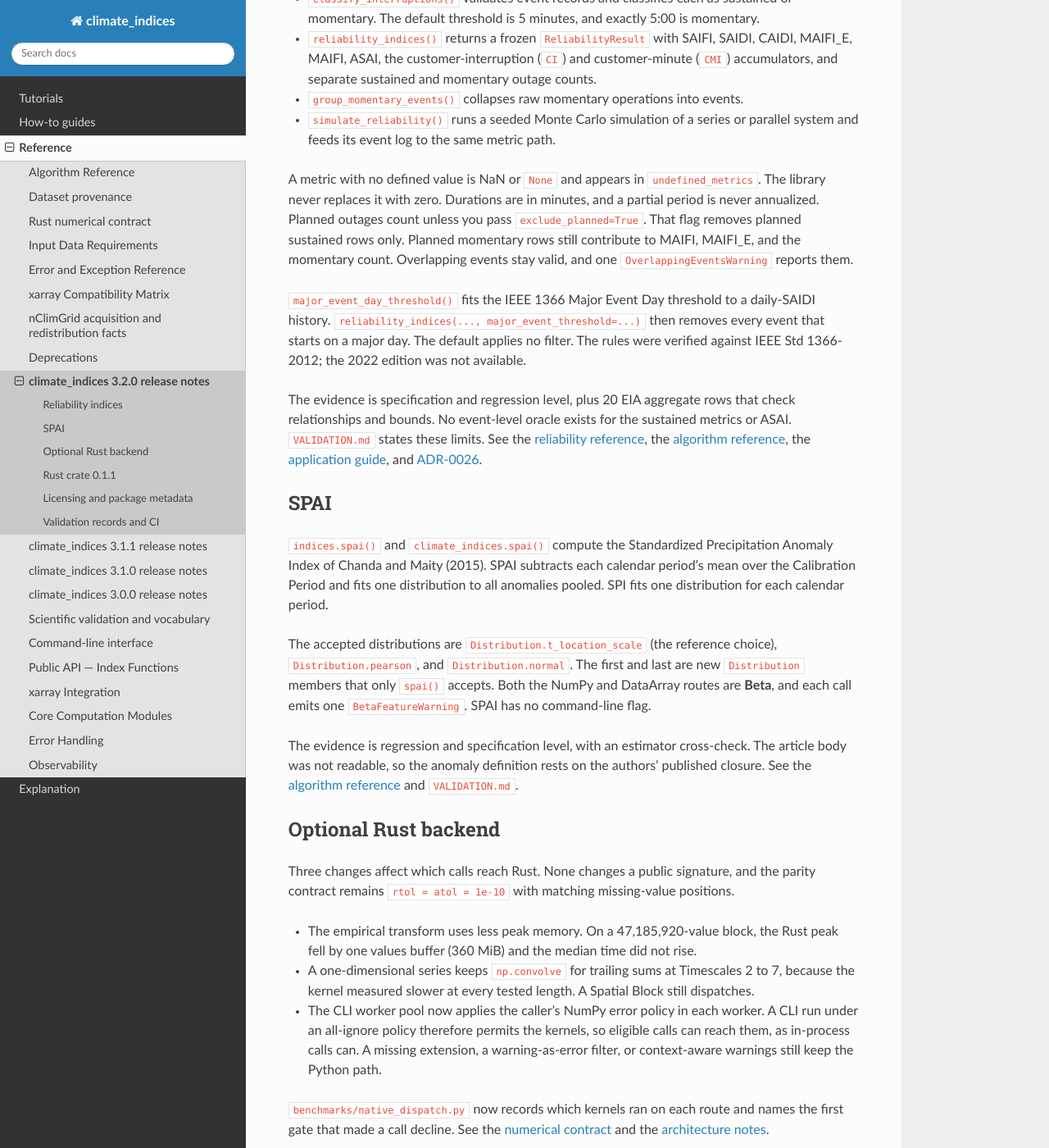
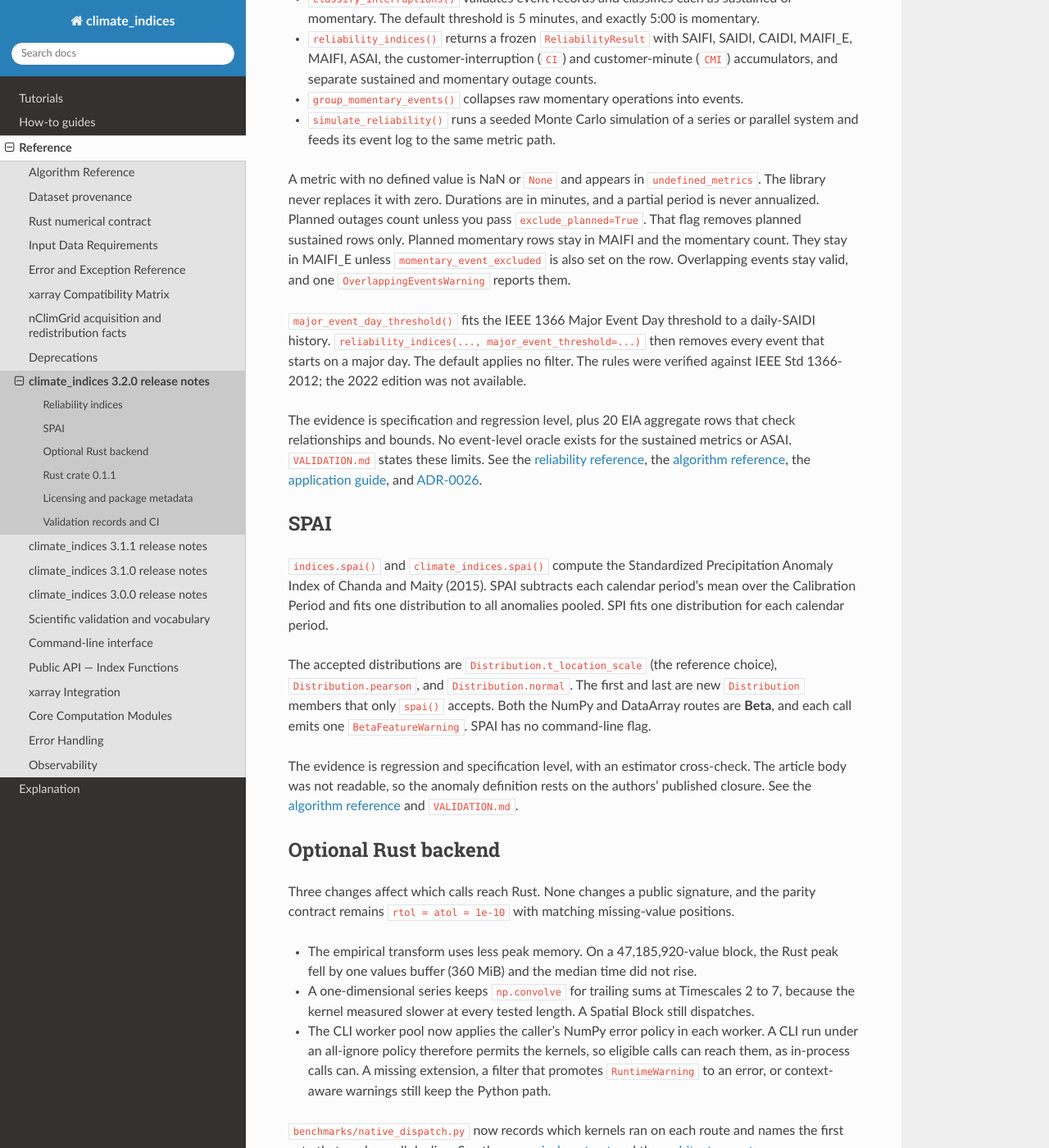
Before and after one commit to monocongo/climate_indices, a Sphinx documentation site: the page built from docs/release-notes-3.2.0.md, in a window 1280 px wide and 1400 px high, scrolled down 521 px. Shown: the whole window at 82% size. Built offline with Sphinx 7.4.7 and the Read the Docs theme 3.1.0, drawn with Linux system fonts in a browser that asks for light colours.

Commit message:
docs(release): address review findings on 3.2.0 notes
Finding: PRRC_kwDOBZ3L8c8AAAABCdShIw, PRRC_kwDOBZ3L8c8AAAABCdShNA, PRRC_kwDOBZ3L8c8AAAABCdShTg
Review-Anchor: https://github.com/monocongo/climate_indices/pull/1552#discussion_r4459897123

```diff
--- a/docs/release-notes-3.2.0.md
+++ b/docs/release-notes-3.2.0.md
@@ -29,8 +29,8 @@ indices from interruption event records. Import it with `from climate_indices im
 A metric with no defined value is NaN or `None` and appears in `undefined_metrics`.
 The library never replaces it with zero. Durations are in minutes, and a partial period is
 never annualized. Planned outages count unless you pass `exclude_planned=True`. That flag removes planned
-sustained rows only. Planned momentary rows still contribute to MAIFI, MAIFI_E, and the
-momentary count.
+sustained rows only. Planned momentary rows stay in MAIFI and the momentary count. They stay in
+MAIFI_E unless `momentary_event_excluded` is also set on the row.
 Overlapping events stay valid, and one `OverlappingEventsWarning` reports them.
 
 `major_event_day_threshold()` fits the IEEE 1366 Major Event Day threshold to a daily-SAIDI
@@ -72,8 +72,8 @@ contract remains `rtol = atol = 1e-10` with matching missing-value positions.
   because the kernel measured slower at every tested length. A Spatial Block still dispatches.
 - The CLI worker pool now applies the caller's NumPy error policy in each worker. A CLI run
   under an all-ignore policy therefore permits the kernels, so eligible calls can reach them,
-  as in-process calls can. A missing extension, a warning-as-error filter, or
-  context-aware warnings still keep the Python path.
+  as in-process calls can. A missing extension, a filter that promotes `RuntimeWarning`
+  to an error, or context-aware warnings still keep the Python path.
 
 `benchmarks/native_dispatch.py` now records which kernels ran on each route and names the
 first gate that made a call decline. See the {doc}`numerical contract <rust-numerical-contract>`
```
Also changed, not shown: docs/deprecations/api-changes.md (+3 -2 lines).
